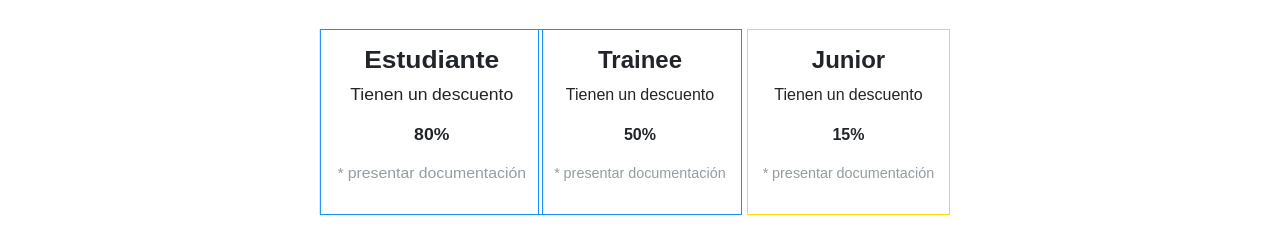
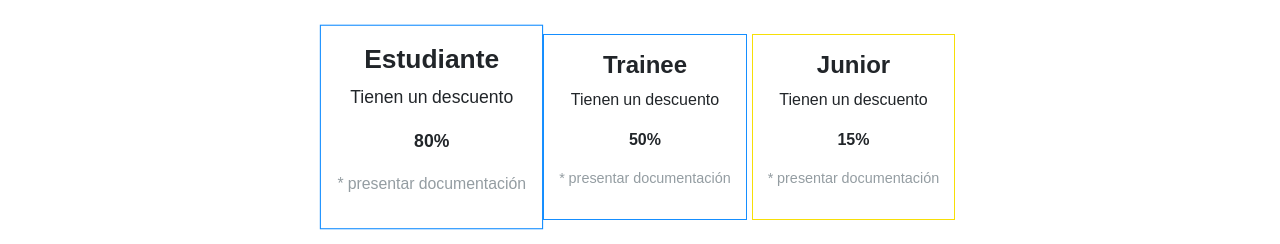
Before and after one commit to Sybil24/primer-tp-codo-a-codo, a plain HTML site: page pages/tickets.html in a window 1280 px wide. In both pictures the pointer is over the element 431 px from the left and 215 px from the top of the page. Shown: the part 93-337 px from the top of the page. Drawn offline with nearby package versions, Linux system fonts and the light colour scheme.

Commit message:
corregido animación tarjetas

```diff
--- a/css/orador.css
+++ b/css/orador.css
@@ -59,7 +59,7 @@ html{
       border: 1px solid #158eff;
       padding: 15px;
       text-align: center;
-      overflow: hidden;
+      transition: transform 0.3s ease-in-out;
 
       & h4, p:nth-of-type(2){
         font-weight: bold;
@@ -70,8 +70,8 @@ html{
       }
     }
     .cards:hover{
-      transform: scaleX(1.1);
-      overflow: hidden;
+      transform: scale(1.1);
+      margin: 5px;
     }
     .cards:last-of-type{
       border: 1px solid #f7df07;
```
